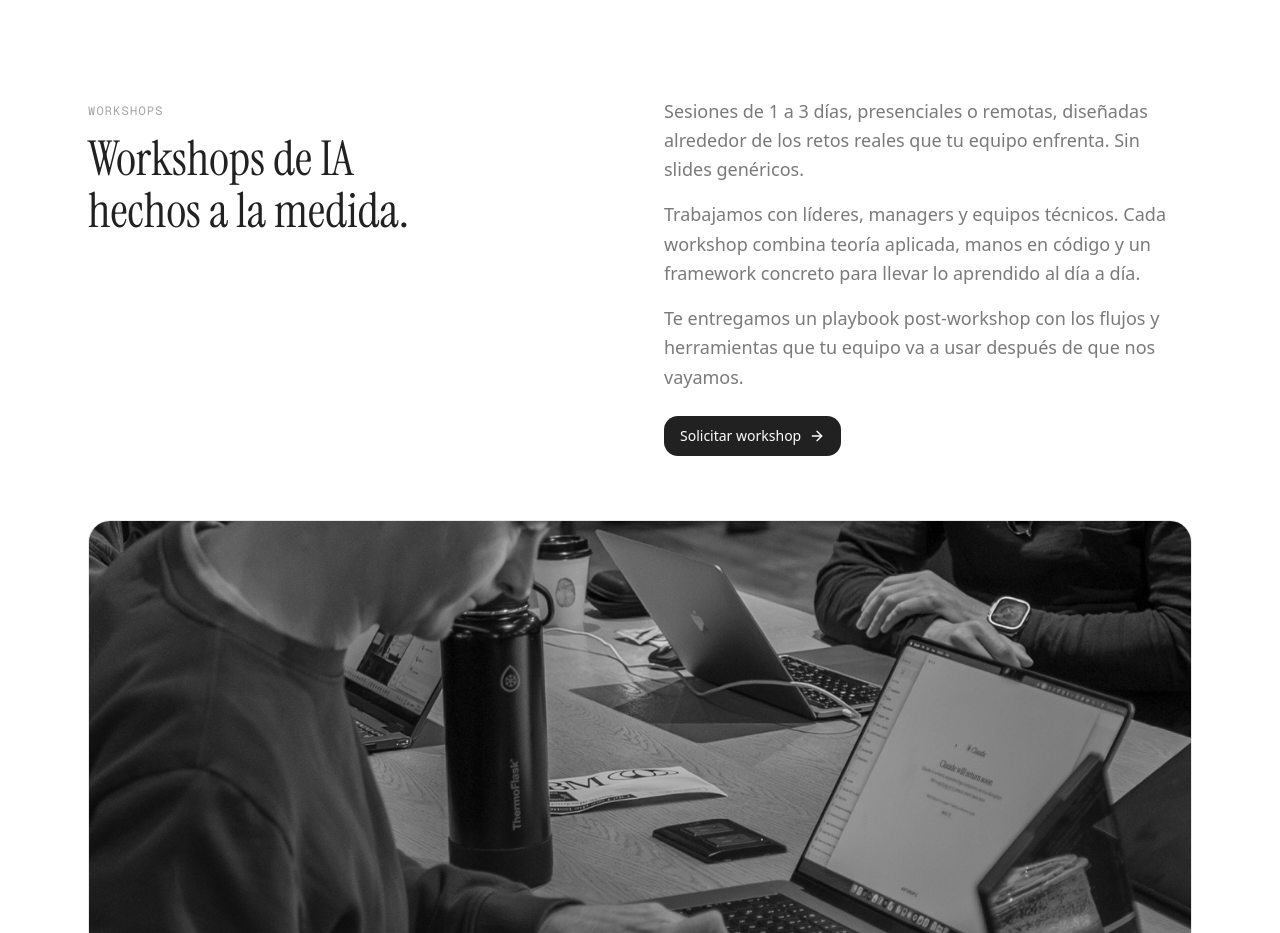
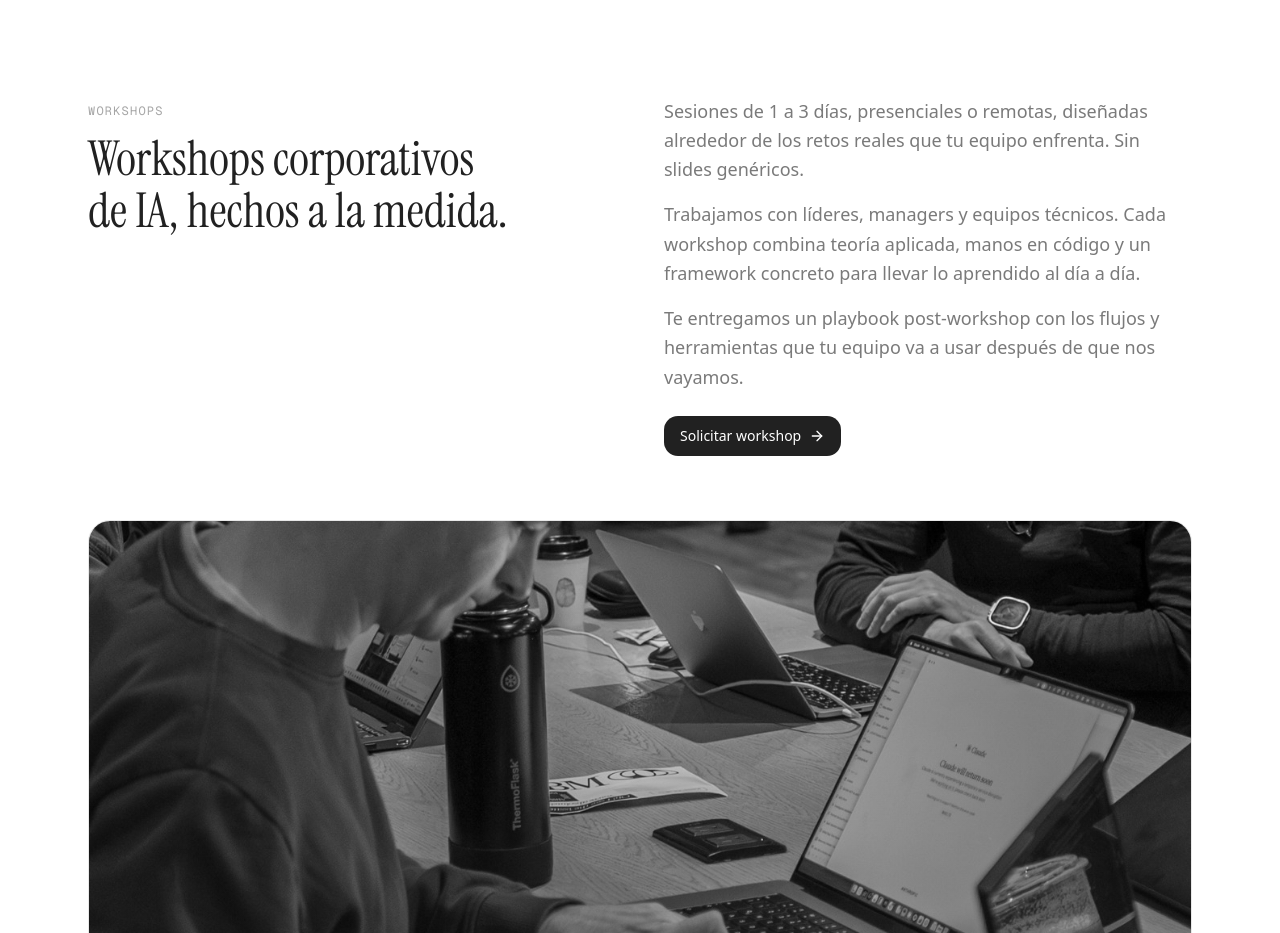
Before and after one commit to aibuildersmx/website-v2, a Next.js app: page /enterprise in a window 1280 px wide. Shown: the part 820-1753 px from the top of the page. Built offline with nearby package versions, Linux system fonts and the light colour scheme.

Commit message:
Add "corporativos" to workshops headline
AI-Work-Id: 485c6f5b-32eb-4a05-b4cc-97c79e369fb5

```diff
--- a/app/enterprise/components/enterprise-data.ts
+++ b/app/enterprise/components/enterprise-data.ts
@@ -49,7 +49,7 @@ export const HERO_COPY = {
 export const WORKSHOPS_COPY = {
     id: 'workshops',
     eyebrow: 'WORKSHOPS',
-    headline: 'Workshops de IA hechos a la medida.',
+    headline: 'Workshops corporativos de IA, hechos a la medida.',
     body: [
         'Sesiones de 1 a 3 días, presenciales o remotas, diseñadas alrededor de los retos reales que tu equipo enfrenta. Sin slides genéricos.',
         'Trabajamos con líderes, managers y equipos técnicos. Cada workshop combina teoría aplicada, manos en código y un framework concreto para llevar lo aprendido al día a día.',
```
